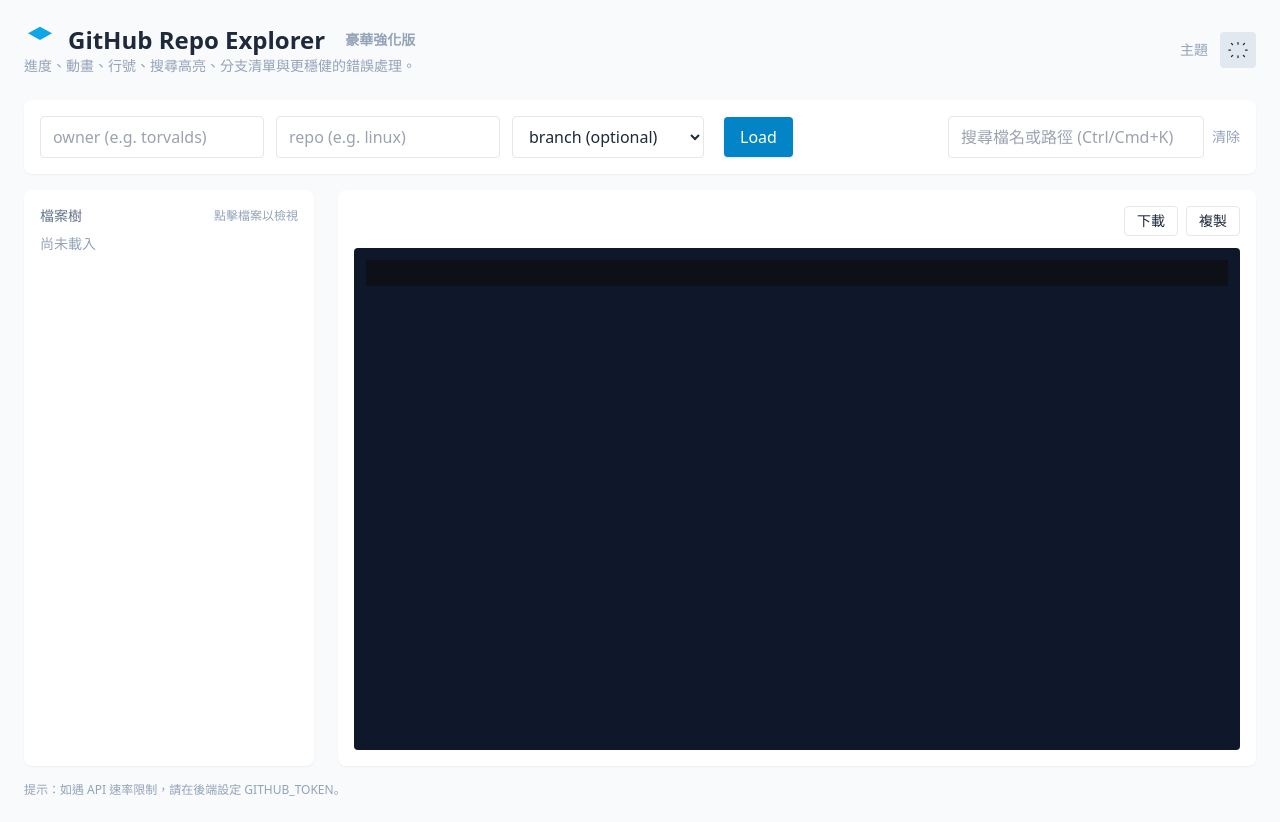
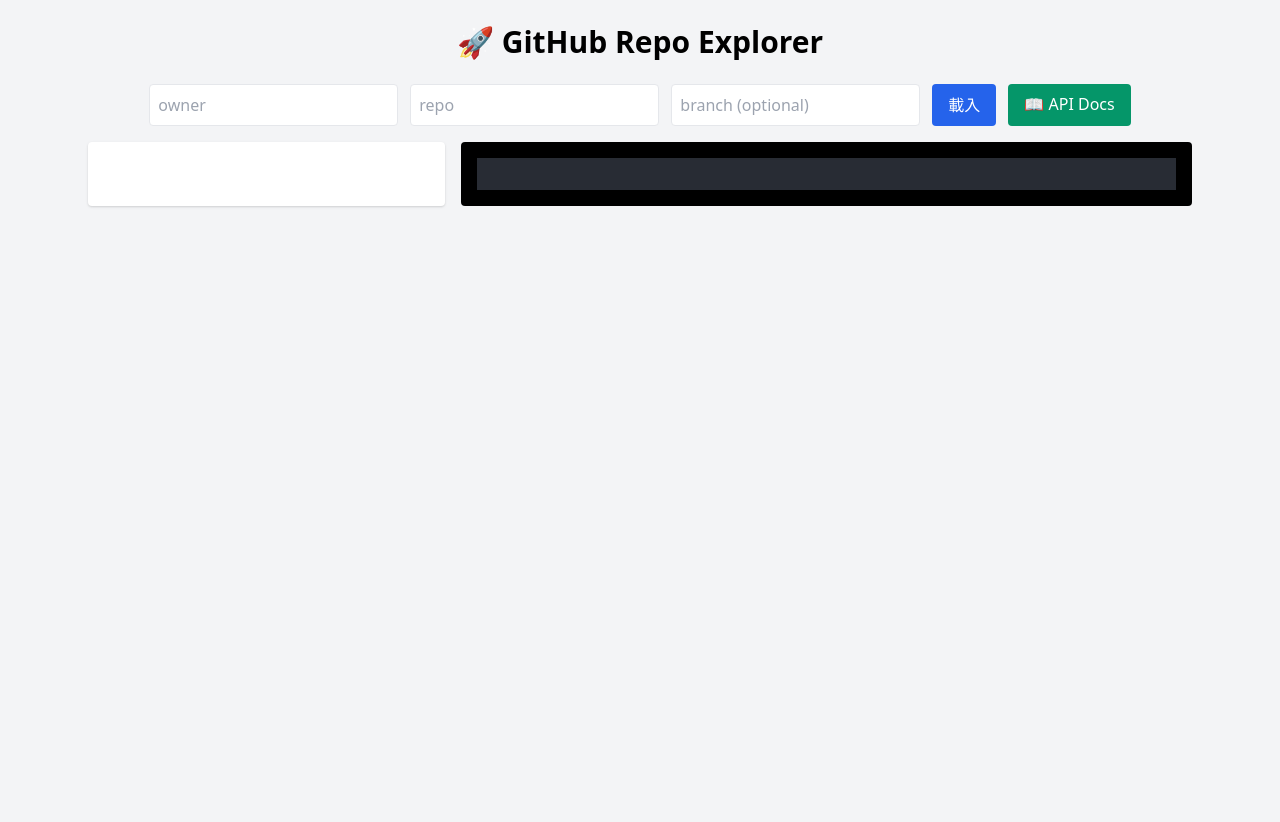
Before and after one commit to hsuncoding0/AI-update-gre, a website: page public/index.html in a window 1280 px wide. After the commit the page ends 800 px from the top, so only its background shows below. Drawn offline with nearby package versions, Linux system fonts and the light colour scheme.

Commit message:
Update index.html

```diff
--- a/public/index.html
+++ b/public/index.html
@@ -3,95 +3,36 @@
 <head>
   <meta charset="utf-8" />
   <meta name="viewport" content="width=device-width,initial-scale=1" />
-  <title>GitHub Repo Explorer — 豪華強化版</title>
+  <title>GitHub Repo Explorer</title>
+  <link href="https://cdn.jsdelivr.net/npm/tailwindcss@2.2.19/dist/tailwind.min.css" rel="stylesheet" />
+  <link href="https://cdnjs.cloudflare.com/ajax/libs/animate.css/4.1.1/animate.min.css" rel="stylesheet"/>
+  <link rel="stylesheet" href="https://cdnjs.cloudflare.com/ajax/libs/highlight.js/11.8.0/styles/atom-one-dark.min.css">
+  <script src="https://cdnjs.cloudflare.com/ajax/libs/highlight.js/11.8.0/highlight.min.js"></script>
+</head>
+<body class="bg-gray-100">
+  <div class="max-w-6xl mx-auto p-6">
+    <h1 class="text-3xl font-bold text-center mb-6 animate__animated animate__fadeInDown">🚀 GitHub Repo Explorer</h1>
 
-  <!-- Tailwind CDN -->
-  <script src="https://cdn.tailwindcss.com"></script>
+    <div class="flex gap-3 mb-4 justify-center">
+      <input id="owner" placeholder="owner" class="p-2 border rounded" />
+      <input id="repo" placeholder="repo" class="p-2 border rounded" />
+      <input id="branch" placeholder="branch (optional)" class="p-2 border rounded" />
+      <button id="loadBtn" class="px-4 py-2 bg-blue-600 text-white rounded hover:bg-blue-700 transition">載入</button>
+      <a href="/api/docs" target="_blank" class="px-4 py-2 bg-green-600 text-white rounded hover:bg-green-700">📖 API Docs</a>
+    </div>
 
-  <!-- highlight.js -->
-  <link rel="stylesheet" href="https://cdnjs.cloudflare.com/ajax/libs/highlight.js/11.8.0/styles/github-dark.min.css">
-  <script src="https://cdnjs.cloudflare.com/ajax/libs/highlight.js/11.8.0/highlight.min.js"></script>
+    <div id="progressBar" class="h-2 w-full bg-gray-300 rounded overflow-hidden hidden">
+      <div class="h-2 bg-blue-600 animate-pulse" style="width: 50%"></div>
+    </div>
 
-  <link rel="stylesheet" href="/styles.css" />
-</head>
-<body class="bg-slate-50 dark:bg-slate-900 text-slate-800 dark:text-slate-100 transition-colors duration-300">
-  <div class="max-w-7xl mx-auto p-6">
-    <header class="flex items-center justify-between mb-6">
-      <div>
-        <h1 class="text-2xl font-bold flex items-center gap-3">
-          <svg class="w-8 h-8 text-sky-500 animate-bounce-slow" viewBox="0 0 24 24" fill="none"><path d="M12 2L3 7l9 5 9-5-9-5z" fill="currentColor"/></svg>
-          GitHub Repo Explorer
-          <span class="text-sm text-slate-400 ml-2">豪華強化版</span>
-        </h1>
-        <div class="text-sm text-slate-400">進度、動畫、行號、搜尋高亮、分支清單與更穩健的錯誤處理。</div>
+    <div class="grid grid-cols-3 gap-4 mt-4">
+      <div class="bg-white shadow rounded p-4 overflow-auto max-h-[70vh]" id="tree"></div>
+      <div class="col-span-2 bg-black text-white rounded p-4 overflow-auto max-h-[70vh]">
+        <pre><code id="code" class="hljs"></code></pre>
       </div>
-
-      <div class="flex items-center gap-3">
-        <div class="text-sm text-slate-400">主題</div>
-        <button id="themeToggle" class="p-2 rounded bg-slate-200 dark:bg-slate-800">
-          <svg id="themeIcon" class="w-5 h-5" viewBox="0 0 24 24" fill="none"><path d="M12 3v2M12 19v2M4.2 4.2l1.4 1.4M18.4 18.4l1.4 1.4M1 12h2M21 12h2M4.2 19.8l1.4-1.4M18.4 5.6l1.4-1.4" stroke="currentColor" stroke-width="1.5" stroke-linecap="round"/></svg>
-        </button>
-      </div>
-    </header>
-
-    <section class="mb-4 bg-white dark:bg-slate-800 p-4 rounded-lg shadow-sm">
-      <div class="flex gap-3 items-center">
-        <input id="owner" class="border rounded px-3 py-2 w-56 bg-transparent" placeholder="owner (e.g. torvalds)" />
-        <input id="repo" class="border rounded px-3 py-2 w-56 bg-transparent" placeholder="repo (e.g. linux)" />
-        <select id="branchSelect" class="border rounded px-3 py-2 bg-transparent w-48">
-          <option value="">branch (optional)</option>
-        </select>
-        <button id="loadBtn" class="ml-2 bg-sky-600 hover:bg-sky-700 text-white px-4 py-2 rounded shadow">Load</button>
-
-        <div class="ml-auto flex items-center gap-2">
-          <input id="searchBox" placeholder="搜尋檔名或路徑 (Ctrl/Cmd+K)" class="border rounded px-3 py-2 w-64 bg-transparent" />
-          <button id="clearSearch" class="text-sm text-slate-400">清除</button>
-        </div>
-      </div>
-
-      <div id="progressWrap" class="mt-3 hidden">
-        <div class="flex items-center gap-3">
-          <div id="progressText" class="text-sm text-slate-600">載入中...</div>
-          <div class="flex-1">
-            <div class="w-full bg-slate-200 h-2 rounded overflow-hidden">
-              <div id="progressBar" class="h-2 rounded bg-gradient-to-r from-sky-500 to-indigo-600 w-0 transition-all duration-300"></div>
-            </div>
-          </div>
-          <div id="spinner" class="w-6 h-6 animate-spin-slow border-4 border-slate-200 rounded-full border-t-sky-500"></div>
-        </div>
-      </div>
-    </section>
-
-    <main class="grid grid-cols-4 gap-6">
-      <aside class="col-span-1 bg-white dark:bg-slate-800 p-4 rounded-lg shadow-sm h-[72vh] overflow-auto">
-        <div class="flex items-center justify-between mb-2">
-          <div class="text-sm text-slate-500">檔案樹</div>
-          <div class="text-xs text-slate-400">點擊檔案以檢視</div>
-        </div>
-        <div id="tree" class="text-sm"></div>
-      </aside>
-
-      <section class="col-span-3 bg-white dark:bg-slate-800 p-4 rounded-lg shadow-sm h-[72vh] overflow-auto flex flex-col">
-        <div class="flex items-center gap-4 mb-3">
-          <div id="breadcrumbs" class="text-sm text-slate-500 flex-1"></div>
-          <div class="flex gap-2">
-            <button id="downloadBtn" class="text-sm px-3 py-1 border rounded">下載</button>
-            <button id="copyBtn" class="text-sm px-3 py-1 border rounded">複製</button>
-          </div>
-        </div>
-
-        <div class="flex-1 overflow-auto bg-slate-900 text-slate-100 rounded p-3 code-wrap">
-          <pre id="codePre" class="relative"><code id="code" class="hljs block whitespace-pre-wrap"></code></pre>
-        </div>
-
-        <div id="snack" class="fixed bottom-6 right-6 hidden bg-slate-800 text-white px-4 py-2 rounded shadow">已複製到剪貼簿</div>
-      </section>
-    </main>
-
-    <footer class="mt-4 text-xs text-slate-400">提示：如遇 API 速率限制，請在後端設定 GITHUB_TOKEN。</footer>
+    </div>
   </div>
 
   <script src="/app.js"></script>
-  <script>hljs.highlightAll();</script>
 </body>
 </html>
```
